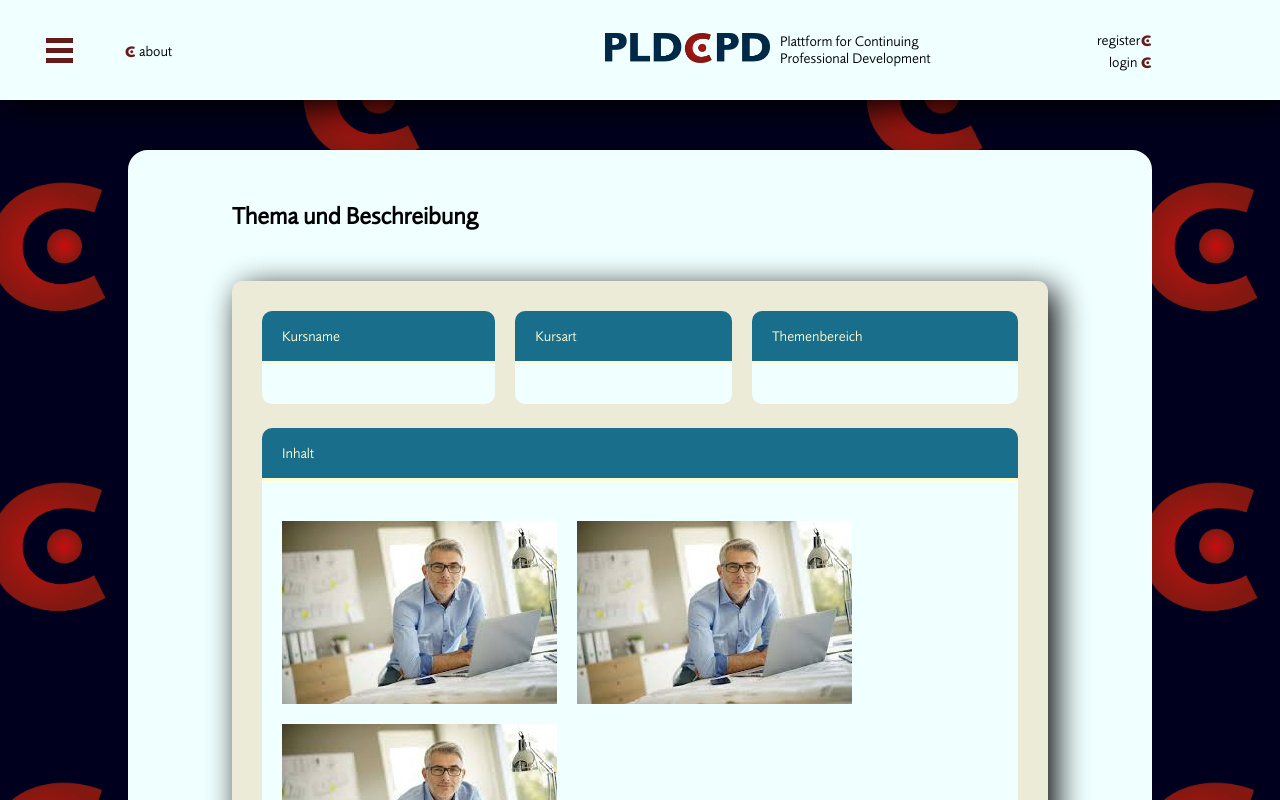
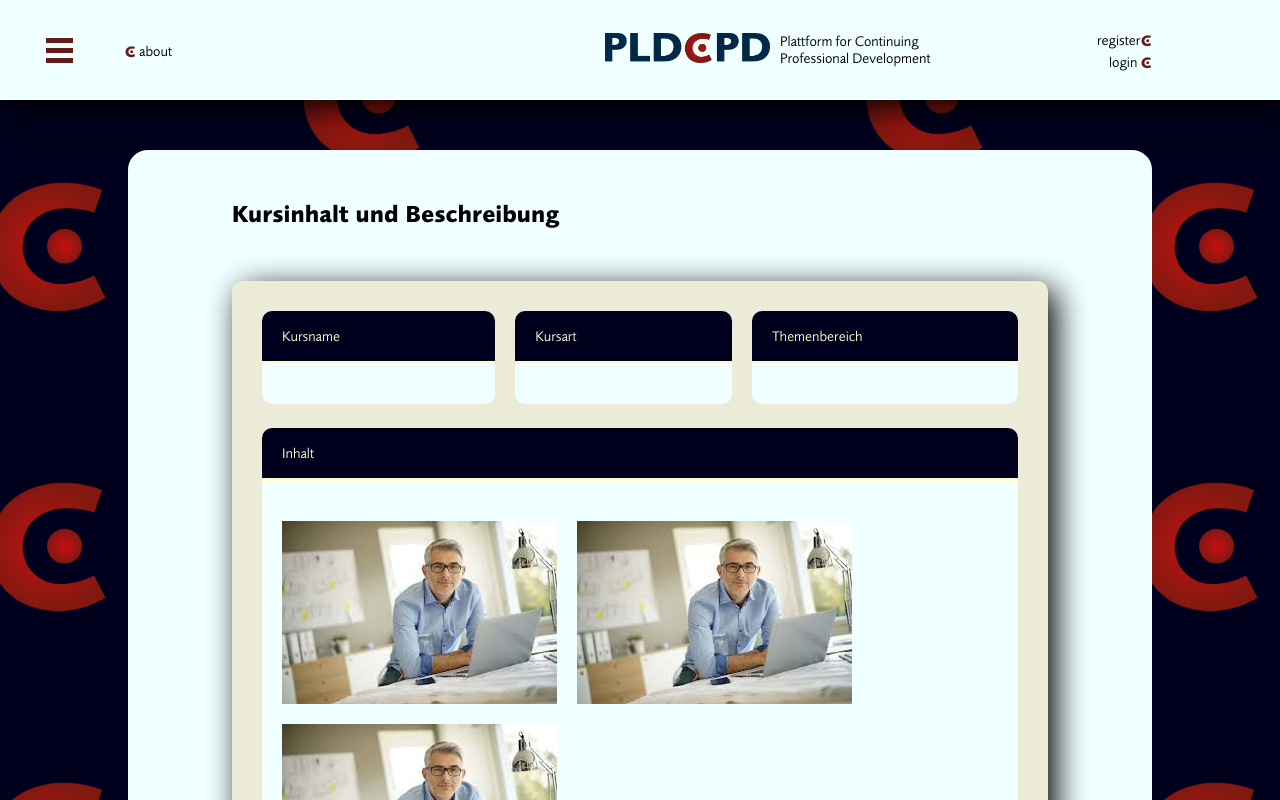
Before and after one commit to KazhimRycerz/pldcpd, a React (Create React App) app in the folder frontend/: page /coursepage in a window 1280 px wide. Shown: the top 800 px of the page. Built offline with nearby package versions, Linux system fonts and the light colour scheme; no server answers.

Commit message:
button error managed-2

```diff
--- a/frontend/src/components/CourseMain/CourseMain.jsx
+++ b/frontend/src/components/CourseMain/CourseMain.jsx
@@ -9,8 +9,9 @@ import Moment from "moment"
 
 const CourseMain = () => {
 
-  const { isAuth, gotoPage, setGotoPage, buttonPos, setButtonPos, asidePos, setAsidePos  } = useContext(SectionsContext);
+  const { isAuth, setGotoPage, setButtonPos, setAsidePos  } = useContext(SectionsContext);
   const [courseData, setCourseData] = useState({})
+  setGotoPage("/coursepage")
 
   const buttonPosCheck = ()=>{
   if /* (isAuth && gotoPage ==="/KnowledgeAccount") {setButtonPos("showBut"); setAsidePos("accountAside")
@@ -37,7 +38,7 @@ useEffect(() => {
 
   return (
     <main id="courseMain"> {/* Styling in global */}
-    <h2 id="courseHead">Thema und Beschreibung</h2>
+    <h2 id="courseHead">Kursinhalt und Beschreibung</h2>
       <article id="courseArticle">
         <div className="courseBoxes">
             <p>Kursname</p>
--- a/frontend/src/components/CourseMain/CourseMain.scss
+++ b/frontend/src/components/CourseMain/CourseMain.scss
@@ -8,6 +8,7 @@
 #courseHead{
   width: 80%;
   margin: 50px auto;
+  font-family: $primary-font-bold;
 }
 #courseArticle {
   border-radius: $radiussmall;
@@ -31,13 +32,13 @@
     //width: 30%;
     flex-grow: 1;
     p{
-      background-color: $third-color;
       border-bottom: solid;
       line-height: 50px;
       margin: 0px;
       border-radius: 10px 10px 0 0 ;
       padding:0 0 0 20px;
       font-size: $small;
+      background-color: $cpdblue;
       color: $secondary-color;
     }
     output {
--- a/frontend/src/components/Header/Header.jsx
+++ b/frontend/src/components/Header/Header.jsx
@@ -17,8 +17,7 @@ const Header = () => {
   console.log("isAuth", isAuth)
   }) */
 
-
-  const manageLoginButton =()=> {
+  const manageAccountButton =()=> {
     isAuth && logout()
     !isAuth && asidePos === "accountAside showAccount"
       ? setAsidePos("accountAside hideAccount")
@@ -95,7 +94,7 @@ const Header = () => {
             </li>
             <li
               id="showlogin"
-              onClick={manageLoginButton}
+              onClick={manageAccountButton}
             >
               {isAuth ? <span> log me out </span> : <Link to="/login"> login </Link>}
               <span className="C">C</span>
--- a/frontend/src/components/LoginForm/LoginForm.jsx
+++ b/frontend/src/components/LoginForm/LoginForm.jsx
@@ -25,7 +25,6 @@ function LoginForm() {
     setIsAuth(true);
     localStorage.setItem("userName", respData.userName);
     localStorage.setItem("userId", respData.userId);
-    /* setLoggedIn(true); */
     setButtonPos("showBut");
     //window.history.back();
     //navigate(-1);
```
